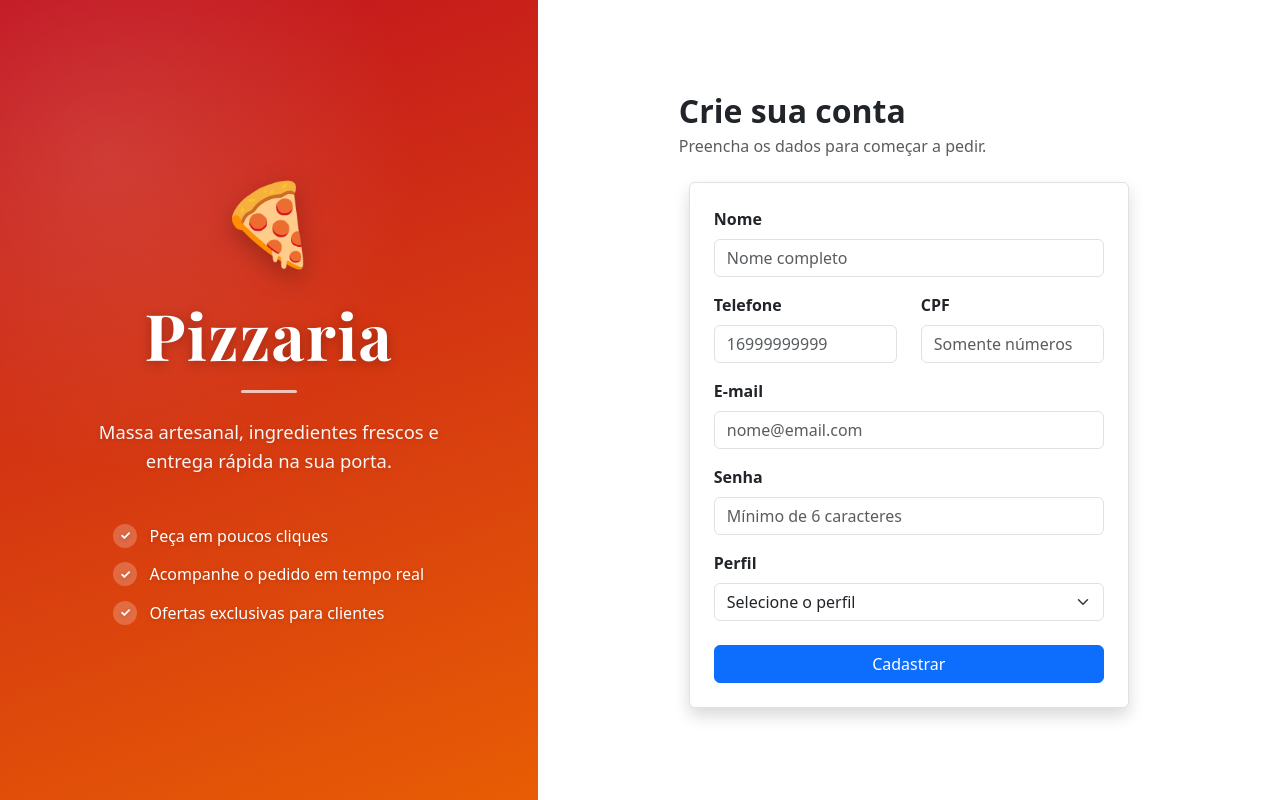
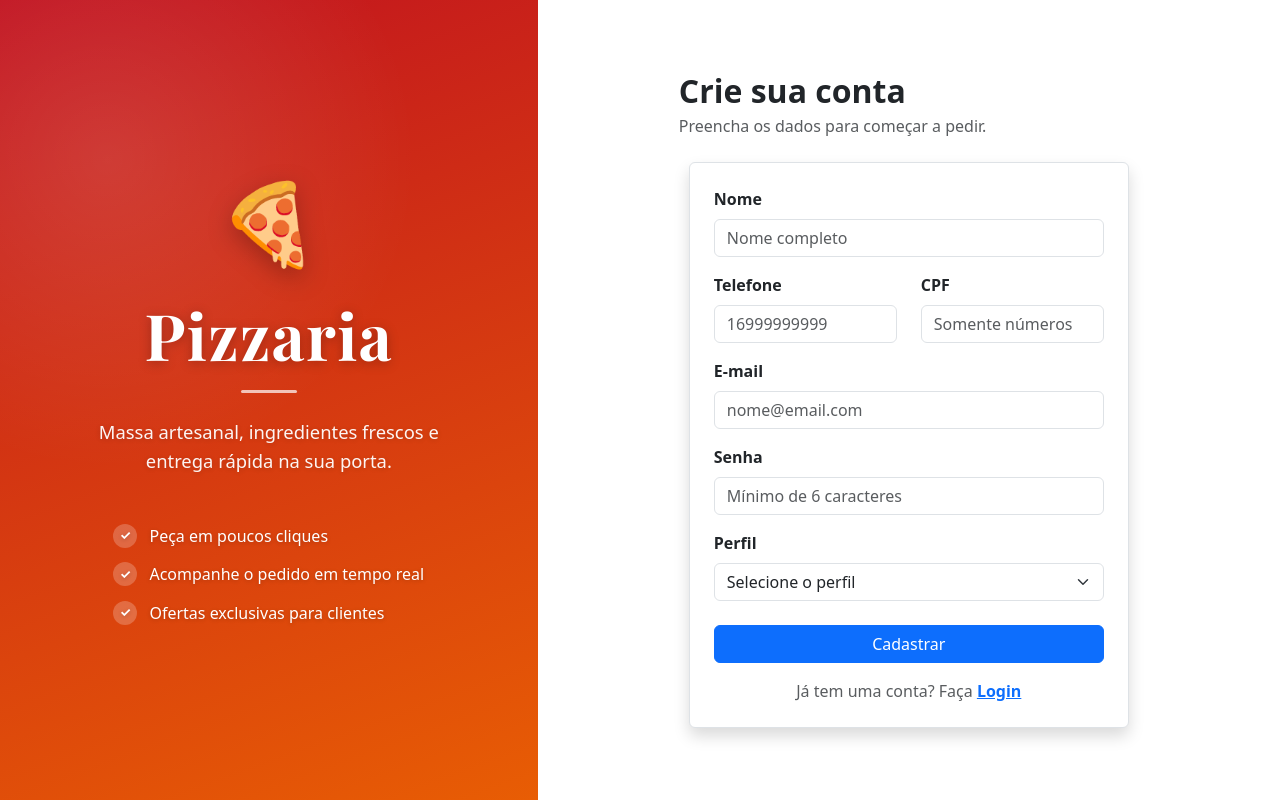
Before and after one commit to renatoxd152/PizzariaProjeto, a React (Vite) app in the folder pizzaria-frontend/: page /usuarios/cadastro in a window 1280 px wide. Built offline with nearby package versions, Linux system fonts and the light colour scheme.

Commit message:
feat: Adicionado link no cadastro e login na tela

```diff
--- a/pizzaria-frontend/src/components/Usuario/cadastro/form.tsx
+++ b/pizzaria-frontend/src/components/Usuario/cadastro/form.tsx
@@ -3,6 +3,7 @@ import * as React from "react";
 import {z} from "zod";
 import {useForm} from "react-hook-form";
 import {zodResolver} from "@hookform/resolvers/zod";
+import {Link} from "react-router";
 
 interface UsuarioFormProps {
     onSubmit: (usuario: Usuario) => void | Promise<void>;
@@ -135,6 +136,13 @@ export const CadastroUsuarioForm: React.FC<UsuarioFormProps> = ({onSubmit, usuar
             <button type="submit" className="btn btn-primary w-100 mt-2" disabled={isSubmitting}>
                 {isSubmitting ? "Cadastrando..." : "Cadastrar"}
             </button>
+
+            <p className="text-center text-muted mt-3 mb-0">
+                Já tem uma conta? Faça{" "}
+                <Link to="/login" className="fw-semibold">
+                    Login
+                </Link>
+            </p>
         </form>
     );
 };
--- a/pizzaria-frontend/src/components/Usuario/login/form.tsx
+++ b/pizzaria-frontend/src/components/Usuario/login/form.tsx
@@ -4,6 +4,7 @@ import {z} from "zod";
 import {useForm} from "react-hook-form";
 import {zodResolver} from "@hookform/resolvers/zod";
 import type {UsuarioLogin} from "../../../models/Usuario/UsuarioLogin.ts";
+import {Link} from "react-router";
 
 interface UsuarioFormProps {
     onSubmit: (usuario: UsuarioLogin) => void | Promise<void>;
@@ -82,6 +83,13 @@ export const LoginUsuarioForm: React.FC<UsuarioFormProps> = ({onSubmit, usuario}
             <button type="submit" className="btn btn-primary w-100 mt-2" disabled={isSubmitting}>
                 {isSubmitting ? "Entrando..." : "Fazer Login"}
             </button>
+
+            <p className="text-center text-muted mt-3 mb-0">
+                Não tem conta?{" "}
+                <Link to="/usuarios/cadastro" className="fw-semibold">
+                    Cadastre-se
+                </Link>
+            </p>
         </form>
     );
 };
```
